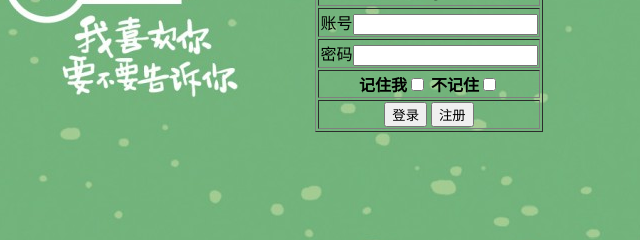
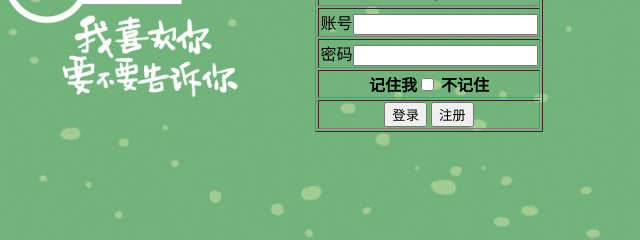
Before and after one commit to Crecendow/web_tasks, a plain HTML site: page F0/index.html in a window 1280 px wide. Shown: the part 151-391 px from the top of the page, 211-851 px from the left. Drawn offline with Linux system fonts and the light colour scheme.

Commit message:
Update index.html

```diff
--- a/F0/index.html
+++ b/F0/index.html
@@ -13,7 +13,7 @@
 		     <tr><td>账号<input type="text" name="id"/></td></tr>
 		     <tr><td>密码<input type="password" name="pws"/></td></tr>
 
-			 <tr><th>记住我<input type="checkbox" name="choice" value="remember" />    不记住<input type="checkbox" name="choice" value="noremember"/></th></tr>
+			 <tr><th>记住我<input type="checkbox" name="choice" value="remember" />    不记住</th></tr>
 			 <tr><th><input type="submit" value="登录"> <input type="submit" value="注册"></th></tr>
 
 	       </form>
```
